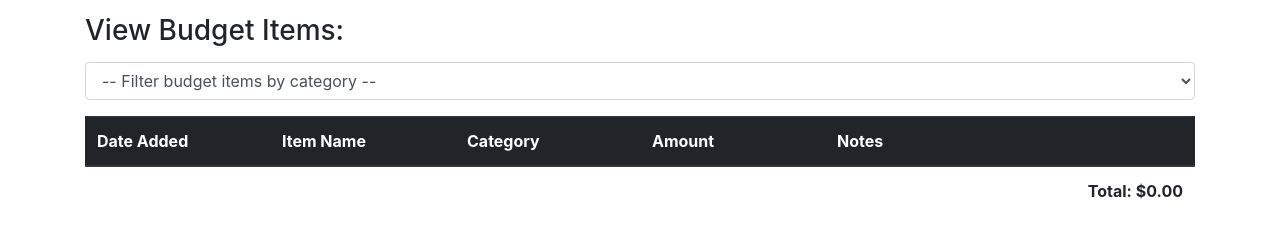
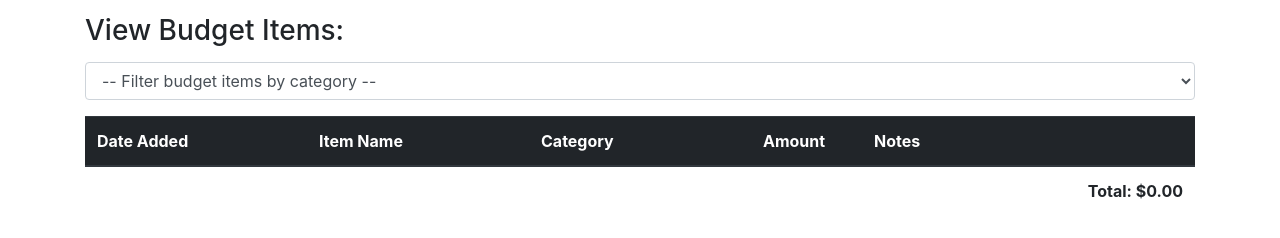
Before and after one commit to scwebd/budget-manager-solved, a plain HTML site: page index.html in a window 1280 px wide. Shown: the part 78-316 px from the top of the page. Drawn offline with nearby package versions, Linux system fonts and the light colour scheme.

Commit message:
Fixing table header widths

```diff
--- a/assets/css/styles.css
+++ b/assets/css/styles.css
@@ -51,6 +51,20 @@ table {
     table-layout: fixed;
 }
 
+th.date,
+th.name,
+th.category  {
+    width: 20%;
+}
+
+th.notes {
+    width: 25%;
+}
+
+th.amount {
+    width: 10%;
+}
+
 .delete {
     color: red;
     cursor: pointer;
--- a/index.html
+++ b/index.html
@@ -74,11 +74,11 @@
 		<table class="table table-striped" id="budgetItems">
 			<thead class="thead-dark">
 				<tr>
-					<th>Date Added</th>
-					<th>Item Name</th>
-					<th>Category</th>
-					<th>Amount</th>
-                    <th>Notes</th>
+                    <th class="date">Date Added</th>
+                    <th class="name">Item Name</th>
+                    <th class="category">Category</th>
+                    <th class="amount">Amount</th>
+                    <th class="notes">Notes</th>
                     <th></th>
 				</tr>
 			</thead>
```
